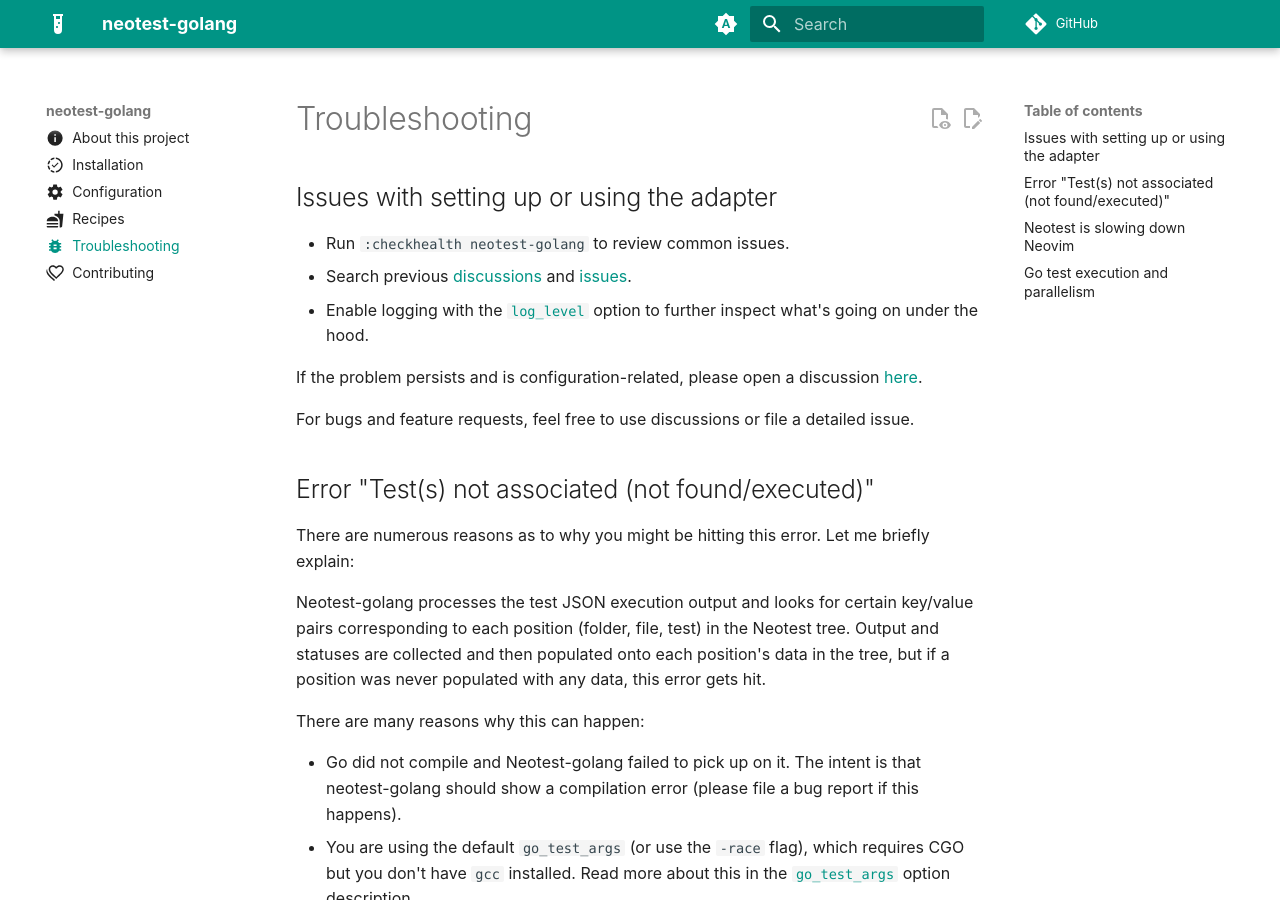
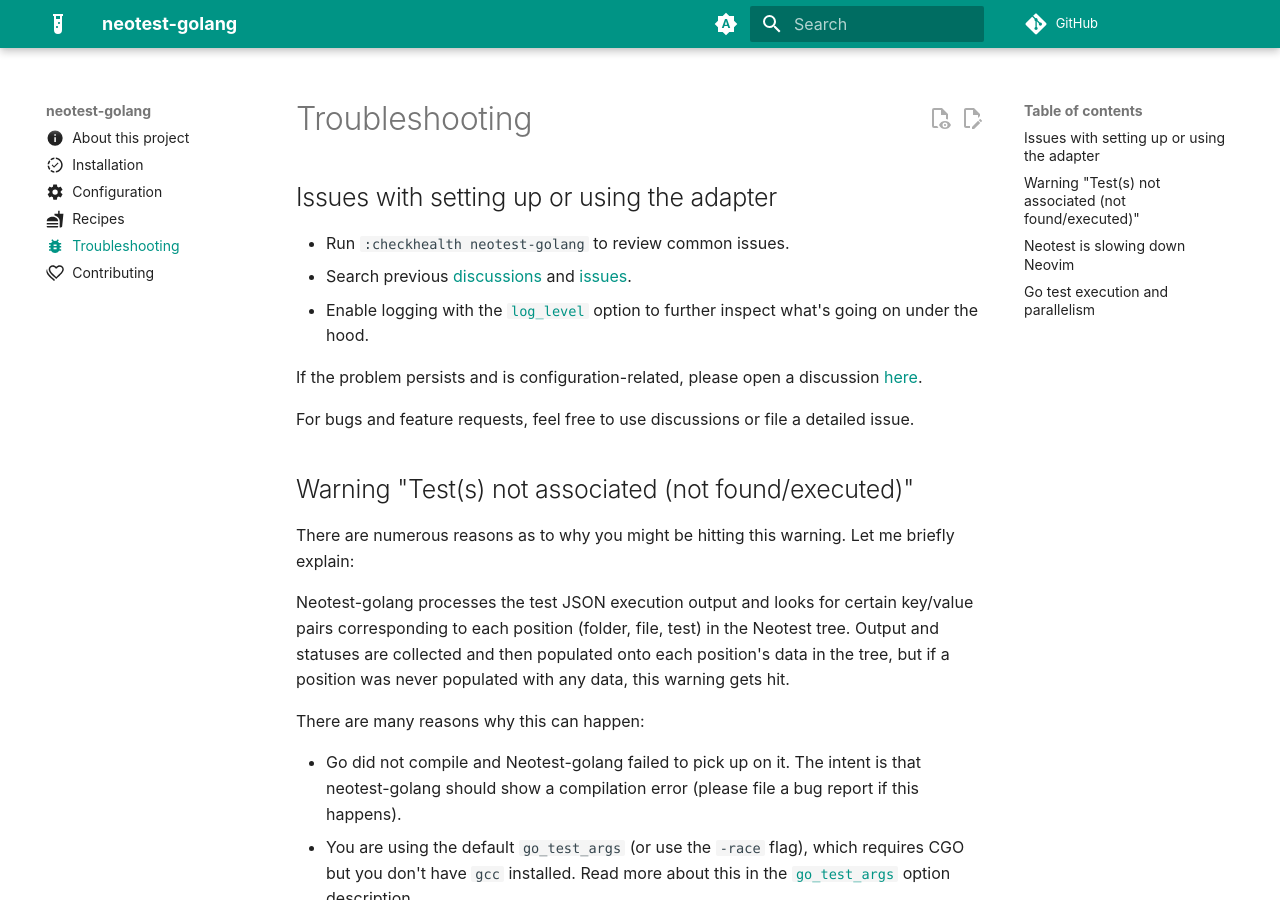
Before and after one commit to fredrikaverpil/neotest-golang, an MkDocs documentation site: the page built from docs/trouble.md, in a window 1280 px wide and 900 px high. Built offline with MkDocs 1.6.1 and Material for MkDocs 9.7.7, drawn with Linux system fonts in a browser that asks for light colours; comment, search, counter and statistics services are not loaded.

Commit message:
chore: remove unused (#271)

```diff
--- a/docs/trouble.md
+++ b/docs/trouble.md
@@ -19,16 +19,16 @@ If the problem persists and is configuration-related, please open a discussion
 For bugs and feature requests, feel free to use discussions or file a detailed
 issue.
 
-## Error "Test(s) not associated (not found/executed)"
+## Warning "Test(s) not associated (not found/executed)"
 
-There are numerous reasons as to why you might be hitting this error. Let me
+There are numerous reasons as to why you might be hitting this warning. Let me
 briefly explain:
 
 Neotest-golang processes the test JSON execution output and looks for certain
 key/value pairs corresponding to each position (folder, file, test) in the
 Neotest tree. Output and statuses are collected and then populated onto each
 position's data in the tree, but if a position was never populated with any
-data, this error gets hit.
+data, this warning gets hit.
 
 There are many reasons why this can happen:
 
--- a/pyproject.toml
+++ b/pyproject.toml
@@ -4,4 +4,4 @@ version = "0.1.0"
 description = "Neotest-golang docs"
 readme = "README.md"
 requires-python = ">=3.13"
-dependencies = ["mkdocs-material", "mkdocs-simple-hooks"]
+dependencies = ["mkdocs-material"]
```
Also changed, not shown: 1 other file.
